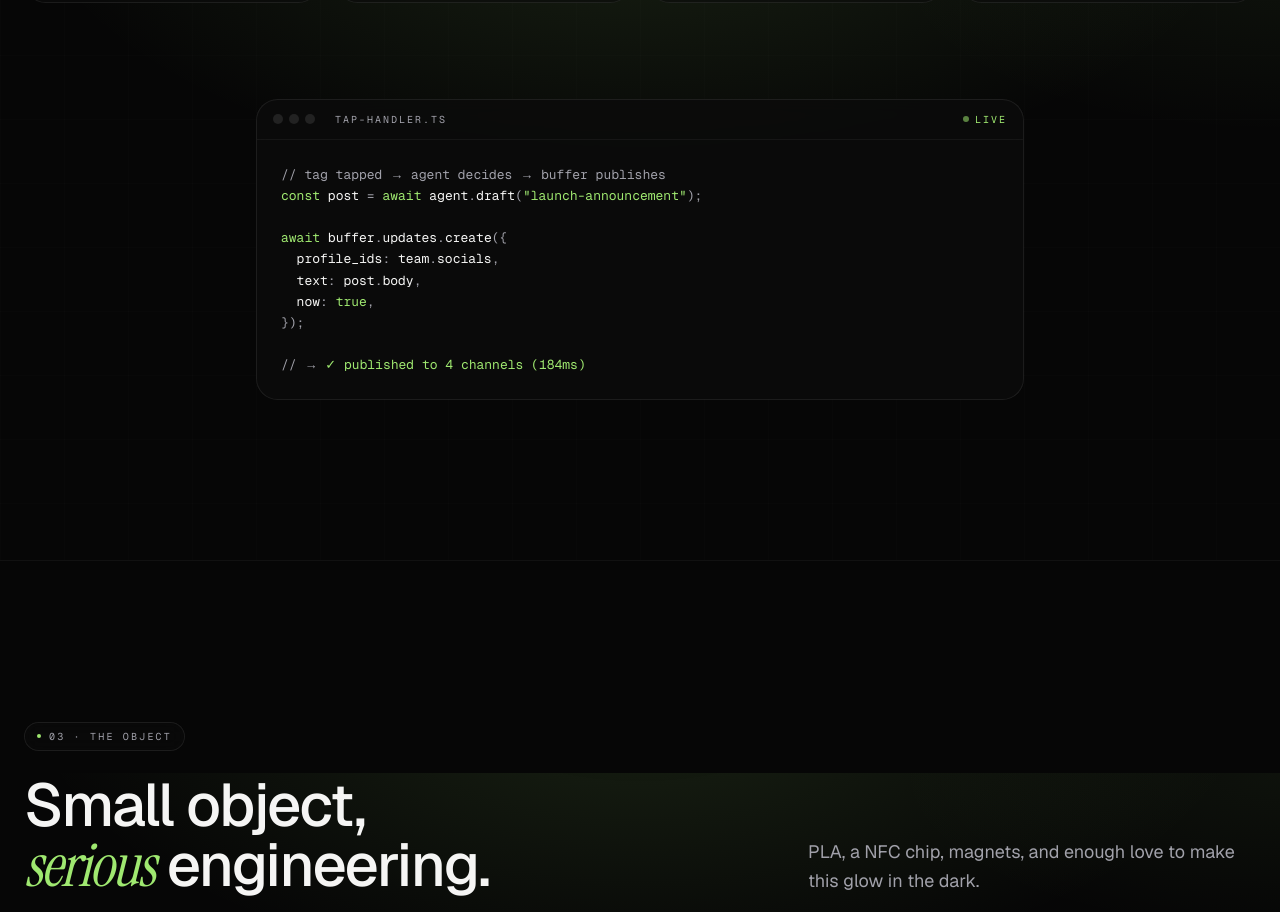
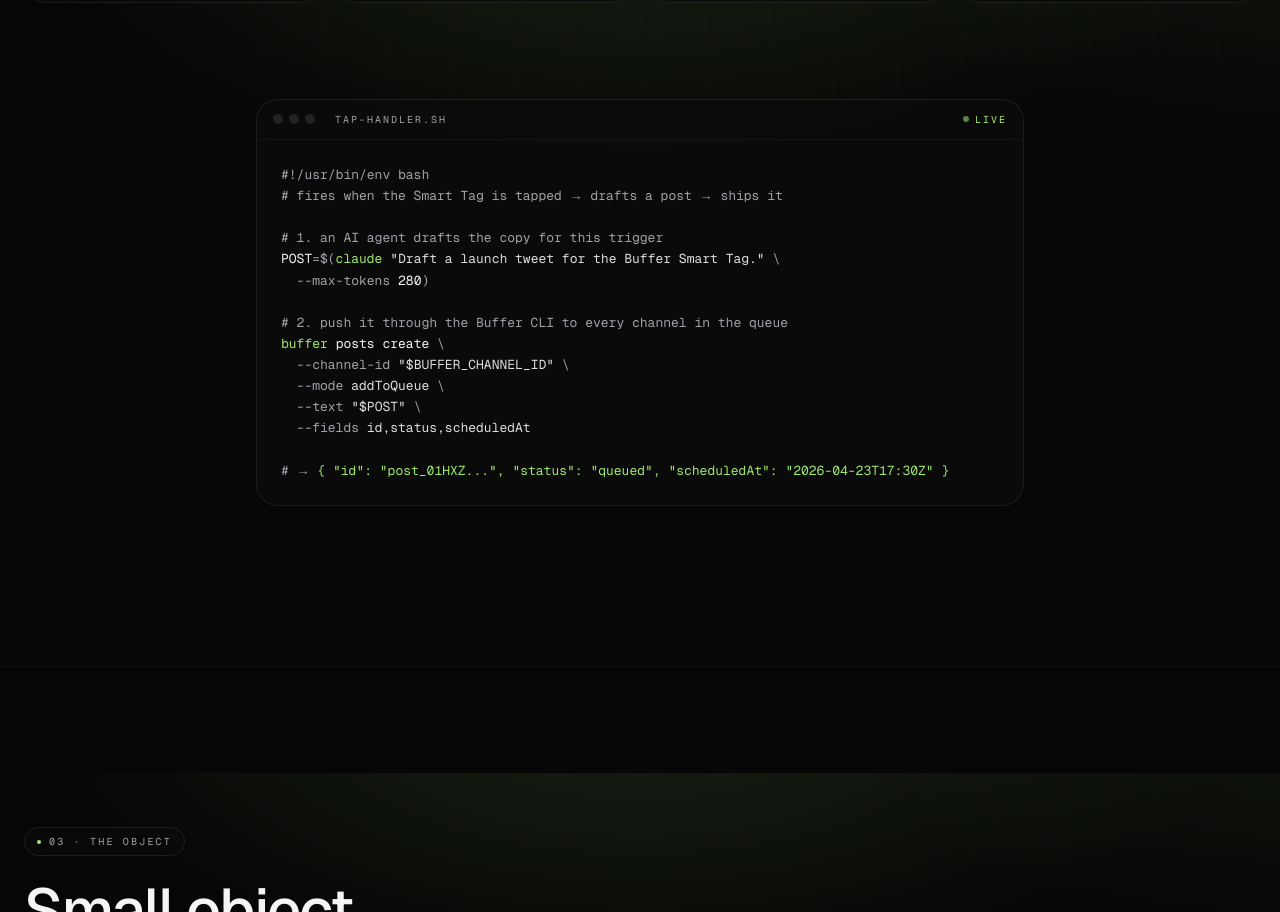
Before and after one commit to bufferapp/smart-tag, a Next.js app: page / in a window 1280 px wide. Shown: the part 1627-2539 px from the top of the page. Built offline with nearby package versions, Linux system fonts and the light colour scheme.

Commit message:
Use buffer CLI as demo

```diff
--- a/src/components/flow.tsx
+++ b/src/components/flow.tsx
@@ -102,6 +102,19 @@
   );
 }
 
+const Muted = ({ children }: { children: React.ReactNode }) => (
+  <span className="text-muted-foreground">{children}</span>
+);
+const Fg = ({ children }: { children: React.ReactNode }) => (
+  <span className="text-foreground">{children}</span>
+);
+const Acc = ({ children }: { children: React.ReactNode }) => (
+  <span className="text-buffer">{children}</span>
+);
+const Str = ({ children }: { children: React.ReactNode }) => (
+  <span className="text-foreground/90">{children}</span>
+);
+
 function CodeSample() {
   return (
     <motion.div
@@ -118,7 +131,7 @@
           <span className="h-2.5 w-2.5 rounded-full bg-foreground/10" />
         </div>
         <span className="ml-3 font-mono text-[10px] uppercase tracking-[0.2em] text-muted-foreground">
-          tap-handler.ts
+          tap-handler.sh
         </span>
         <span className="ml-auto flex items-center gap-1.5 font-mono text-[10px] uppercase tracking-[0.2em] text-buffer">
           <span className="h-1.5 w-1.5 animate-pulse rounded-full bg-buffer" />
@@ -127,53 +140,39 @@
       </div>
       <pre className="overflow-x-auto p-6 font-mono text-[13px] leading-relaxed">
         <code>
-          <span className="text-muted-foreground">{"// "}tag tapped → agent decides → buffer publishes</span>
+          <Muted>{"#!/usr/bin/env bash"}</Muted>
           {"\n"}
-          <span className="text-buffer">const</span>{" "}
-          <span className="text-foreground">post</span>{" "}
-          <span className="text-muted-foreground">=</span>{" "}
-          <span className="text-buffer">await</span>{" "}
-          <span className="text-foreground">agent</span>
-          <span className="text-muted-foreground">.</span>
-          <span className="text-foreground">draft</span>
-          <span className="text-muted-foreground">(</span>
-          <span className="text-buffer">{'"launch-announcement"'}</span>
-          <span className="text-muted-foreground">);</span>
+          <Muted>{"# fires when the Smart Tag is tapped → drafts a post → ships it"}</Muted>
+          {"\n\n"}
+          <Muted>{"# 1. an AI agent drafts the copy for this trigger"}</Muted>
           {"\n"}
+          <Fg>POST</Fg>
+          <Muted>=$(</Muted>
+          <Acc>claude</Acc>{" "}
+          <Str>{'"Draft a launch tweet for the Buffer Smart Tag."'}</Str>{" "}
+          <Muted>{"\\"}</Muted>
+          {"\n  "}
+          <Muted>--max-tokens</Muted> <Fg>280</Fg>
+          <Muted>)</Muted>
+          {"\n\n"}
+          <Muted>{"# 2. push it through the Buffer CLI to every channel in the queue"}</Muted>
           {"\n"}
-          <span className="text-buffer">await</span>{" "}
-          <span className="text-foreground">buffer</span>
-          <span className="text-muted-foreground">.</span>
-          <span className="text-foreground">updates</span>
-          <span className="text-muted-foreground">.</span>
-          <span className="text-foreground">create</span>
-          <span className="text-muted-foreground">(</span>
-          <span className="text-muted-foreground">{"{"}</span>
+          <Acc>buffer</Acc> <Fg>posts create</Fg> <Muted>{"\\"}</Muted>
           {"\n  "}
-          <span className="text-foreground">profile_ids</span>
-          <span className="text-muted-foreground">:</span>{" "}
-          <span className="text-foreground">team</span>
-          <span className="text-muted-foreground">.</span>
-          <span className="text-foreground">socials</span>
-          <span className="text-muted-foreground">,</span>
+          <Muted>--channel-id</Muted>{" "}
+          <Str>{'"$BUFFER_CHANNEL_ID"'}</Str>{" "}
+          <Muted>{"\\"}</Muted>
           {"\n  "}
-          <span className="text-foreground">text</span>
-          <span className="text-muted-foreground">:</span>{" "}
-          <span className="text-foreground">post</span>
-          <span className="text-muted-foreground">.</span>
-          <span className="text-foreground">body</span>
-          <span className="text-muted-foreground">,</span>
+          <Muted>--mode</Muted> <Str>addToQueue</Str>{" "}
+          <Muted>{"\\"}</Muted>
           {"\n  "}
-          <span className="text-foreground">now</span>
-          <span className="text-muted-foreground">:</span>{" "}
-          <span className="text-buffer">true</span>
-          <span className="text-muted-foreground">,</span>
-          {"\n"}
-          <span className="text-muted-foreground">{"});"}</span>
-          {"\n"}
-          {"\n"}
-          <span className="text-muted-foreground">{"// → "}</span>
-          <span className="text-buffer">✓ published to 4 channels (184ms)</span>
+          <Muted>--text</Muted> <Str>{'"$POST"'}</Str>{" "}
+          <Muted>{"\\"}</Muted>
+          {"\n  "}
+          <Muted>--fields</Muted> <Str>id,status,scheduledAt</Str>
+          {"\n\n"}
+          <Muted>{"# → "}</Muted>
+          <Acc>{'{ "id": "post_01HXZ...", "status": "queued", "scheduledAt": "2026-04-23T17:30Z" }'}</Acc>
         </code>
       </pre>
     </motion.div>
```
